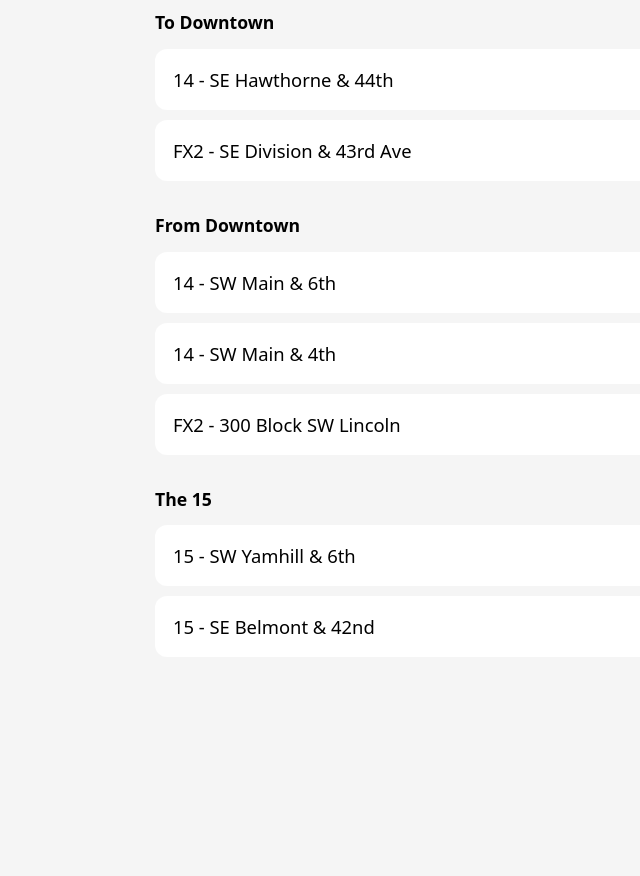
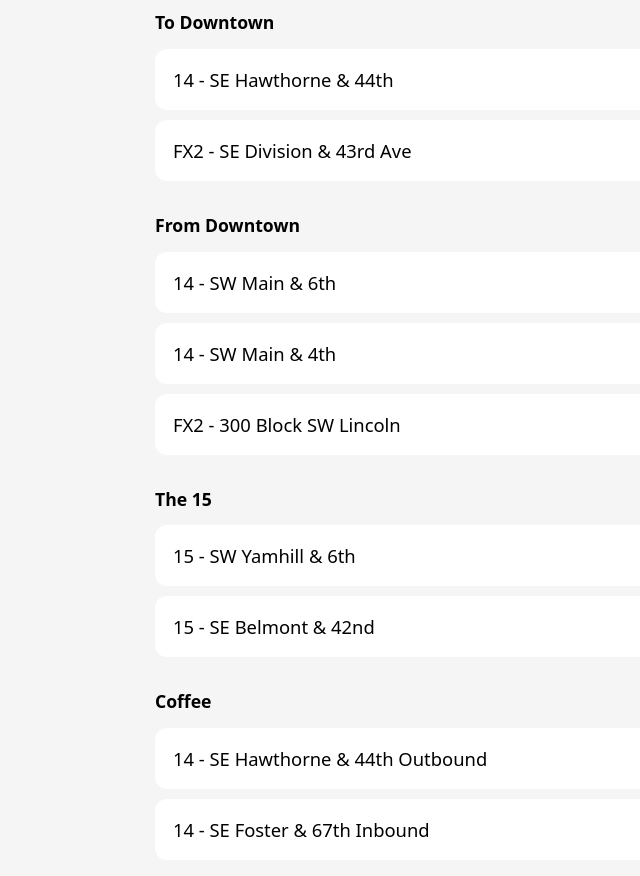
Before and after one commit to ed-norris/PortlandTransit, a plain HTML site: page index.html in a window 1280 px wide. Shown: the part 110-986 px from the top of the page, without its empty margins (225-865 px from the left). Before the commit the page ends 801 px from the top, so only its background shows below. Drawn offline with Linux system fonts and the light colour scheme.

Commit message:
Added coffee stop

```diff
--- a/index.html
+++ b/index.html
@@ -1,5 +1,6 @@
 <!doctype html>
 <html lang="en">
+
 <head>
   <meta charset="utf-8">
   <meta name="viewport" content="width=device-width, initial-scale=1">
@@ -72,5 +73,15 @@
     15 - SE Belmont & 42nd
   </a>
 
+  <h2>Coffee</h2>
+
+  <a href="https://trimet.org/home/stop/2630">
+    14 - SE Hawthorne & 44th Outbound
+  </a>
+  <a href="https://trimet.org/home/stop/1805/">
+    14 - SE Foster & 67th Inbound
+  </a>
+
 </body>
+
 </html>
```
